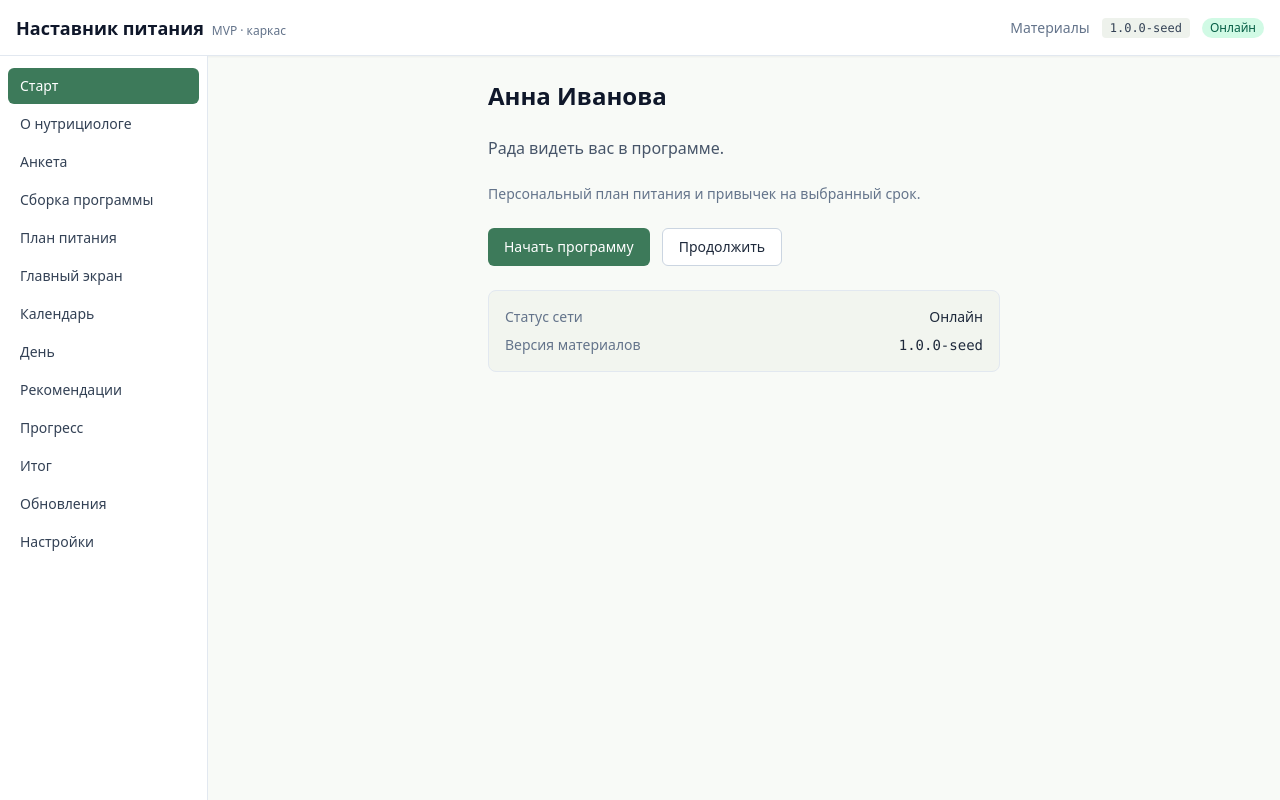
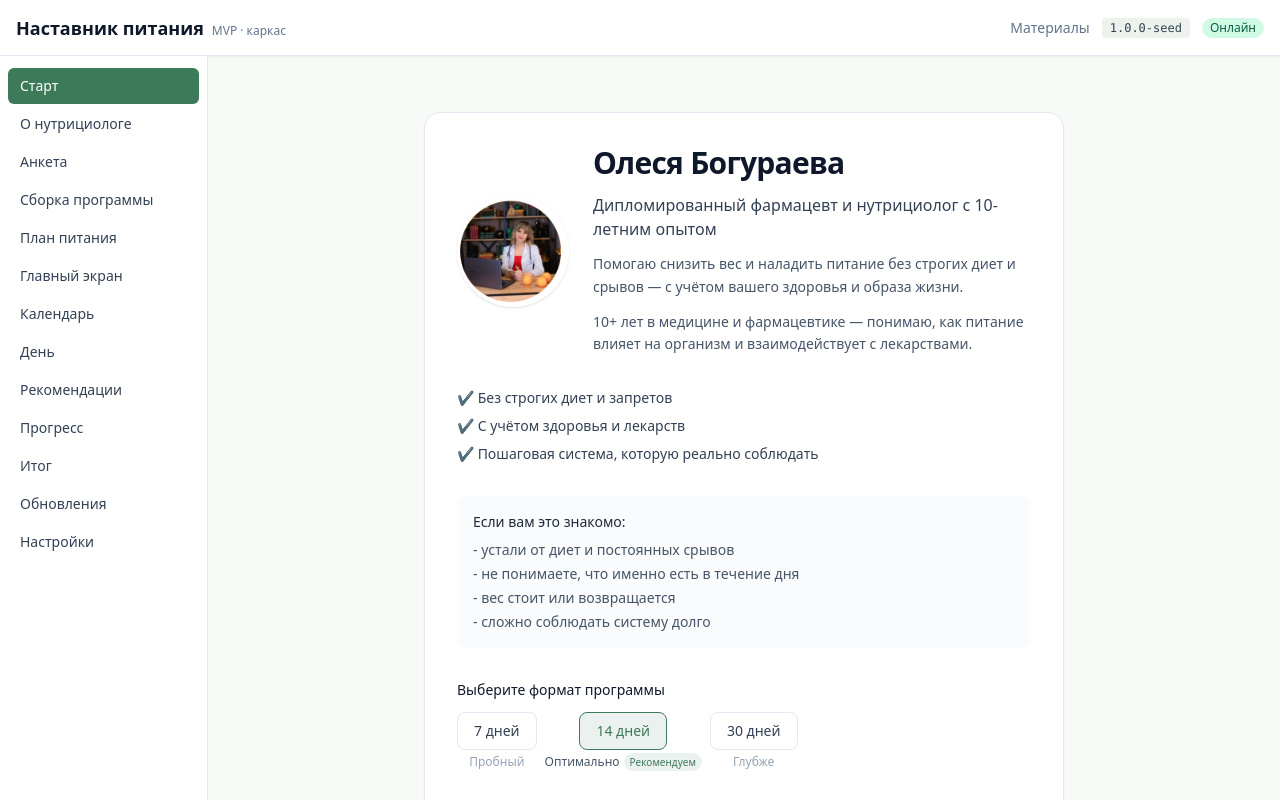
Before and after one commit to imidg1825/nutrition-coach-desktop, a React (Vite) app: page / in a window 1280 px wide. Built offline with nearby package versions, Linux system fonts and the light colour scheme; the HTML template or start-up script is replaced by a standard one.

Commit message:
feat: update StartPage UI, add Olesya branding and photo, improve UX

```diff
--- a/src/data/seeds/content/branding.json
+++ b/src/data/seeds/content/branding.json
@@ -1,7 +1,7 @@
 {
-  "nutritionistName": "Анна Иванова",
-  "welcome": "Рада видеть вас в программе.",
+  "nutritionistName": "Олеся Богураева",
+  "welcome": "Всем привет! Я Олеся Богураева, рада видеть вас в моей программе.",
   "programShortDescription": "Персональный план питания и привычек на выбранный срок.",
-  "contacts": "+7 900 000-00-00",
-  "approach": "Без жёстких ограничений — шаг за шагом."
+  "contacts": "Telegram: @Olesya_nutrifarma, канал: https://t.me/nutri_farma",
+  "approach": "Мой подход — научный и доказательный, без жёстких ограничений и без давления."
 }
--- a/src/pages/BuildingProgramPage.tsx
+++ b/src/pages/BuildingProgramPage.tsx
@@ -226,8 +226,11 @@ export function BuildingProgramPage({
           </div>
           <p className="mt-3 text-sm leading-relaxed text-amber-950/95">
             С учётом указанных особенностей программа будет избегать
-            потенциально неподходящих продуктов и способов приготовления. Для
-            точных рекомендаций лучше согласовать питание с профильным врачом.
+            потенциально неподходящих продуктов и способов приготовления.
+            Приложение не ставит диагнозы и не лечит. Если есть заболевания,
+            прием лекарств, анализы или выраженные ограничения, важно
+            согласовать питание со специалистом. Для разбора питания и
+            безопасных корректировок можно обратиться ко мне, Олесе Богураевой.
           </p>
         </section>
       ) : null}
--- a/src/pages/QuestionnairePage.tsx
+++ b/src/pages/QuestionnairePage.tsx
@@ -32,7 +32,7 @@ const STEP_TITLES = [
 ] as const;
 
 const MEDICAL_WARNING =
-  "Вы указали медицинские особенности. Мы можем предложить только общие мягкие рекомендации и привычки, но не лечебный рацион. Перед изменением питания мы бы посоветовали обсудить программу с врачом или профильным специалистом.";
+  "Вы указали медицинские особенности. Приложение не ставит диагнозы и не лечит, а помогает с мягкими общими ориентирами по питанию и привычкам. Если есть заболевания, прием лекарств, анализы или выраженные ограничения, важно согласовать питание со специалистом. Для разбора питания и безопасных корректировок вы можете обратиться ко мне, Олесе Богураевой.";
 
 function deepMergeQuestionnaire(
   seed: unknown,
--- a/src/pages/StartPage.tsx
+++ b/src/pages/StartPage.tsx
@@ -1,42 +1,148 @@
+import { useEffect, useState } from "react";
 import type { PageProps } from "./pageProps";
 
+const PROGRAM_CONFIG_STORAGE_KEY = "nutrition.programConfig";
+type ProgramDuration = 7 | 14 | 30;
+
 export function StartPage({ mock, navigate }: PageProps) {
-  const { branding, contentVersion } = mock.content;
+  const [duration, setDuration] = useState<ProgramDuration>(14);
+
+  useEffect(() => {
+    localStorage.setItem(
+      PROGRAM_CONFIG_STORAGE_KEY,
+      JSON.stringify({ duration }),
+    );
+  }, [duration]);
+
   return (
-    <div className="mx-auto max-w-lg space-y-6">
-      <h1 className="text-2xl font-semibold text-slate-900">
-        {branding.nutritionistName}
+    <div className="mx-auto w-full max-w-2xl px-4 pt-8">
+      <section className="space-y-8 rounded-2xl border border-slate-200 bg-white p-8 shadow-sm">
+        <header className="flex flex-col gap-4 sm:flex-row sm:items-center sm:gap-6">
+          <img
+            src="/assets/olesya.png"
+            alt="Олеся Богураева"
+            className="h-24 w-24 rounded-full object-cover shadow sm:h-28 sm:w-28"
+          />
+          <div className="space-y-3">
+            <h1 className="text-3xl font-semibold tracking-tight text-slate-900">
+              Олеся Богураева
             </h1>
-      <p className="text-slate-600">{branding.welcome}</p>
-      <p className="text-sm text-slate-500">{branding.programShortDescription}</p>
-      <div className="flex flex-wrap gap-3">
+            <p className="text-base font-medium text-slate-700">
+              Дипломированный фармацевт и нутрициолог с 10-летним опытом
+            </p>
+            <p className="text-sm leading-relaxed text-slate-600">
+              Помогаю снизить вес и наладить питание без строгих диет и срывов —
+              с учётом вашего здоровья и образа жизни.
+            </p>
+            <p className="text-sm leading-relaxed text-slate-600">
+              10+ лет в медицине и фармацевтике — понимаю, как питание влияет на
+              организм и взаимодействует с лекарствами.
+            </p>
+          </div>
+        </header>
+
+        <ul className="space-y-2 text-sm text-slate-700">
+          <li>✔ Без строгих диет и запретов</li>
+          <li>✔ С учётом здоровья и лекарств</li>
+          <li>✔ Пошаговая система, которую реально соблюдать</li>
+        </ul>
+
+        <div className="space-y-2 rounded-lg bg-slate-50/80 p-4">
+          <p className="text-sm font-medium text-slate-800">Если вам это знакомо:</p>
+          <ul className="space-y-1 text-sm text-slate-600">
+            <li>- устали от диет и постоянных срывов</li>
+            <li>- не понимаете, что именно есть в течение дня</li>
+            <li>- вес стоит или возвращается</li>
+            <li>- сложно соблюдать систему долго</li>
+          </ul>
+        </div>
+
+        <div className="space-y-3">
+          <p className="text-sm font-medium text-slate-900">
+            Выберите формат программы
+          </p>
+          <div className="flex flex-wrap gap-2">
+            {[
+              { value: 7 as ProgramDuration, caption: "Пробный" },
+              { value: 14 as ProgramDuration, caption: "Оптимально" },
+              { value: 30 as ProgramDuration, caption: "Глубже" },
+            ].map(({ value, caption }) => {
+              const isActive = duration === value;
+              const isRecommended = value === 14;
+              return (
+                <div key={value} className="space-y-1 text-center">
+                  <button
+                    type="button"
+                    onClick={() => setDuration(value)}
+                    className={`rounded-lg border px-4 py-2 text-sm font-medium transition-colors ${
+                      isActive
+                        ? "border-accent bg-accent/10 text-accent"
+                        : "border-slate-200 bg-white text-slate-700 hover:bg-slate-50"
+                    }`}
+                  >
+                    {value} дней
+                  </button>
+                  <p
+                    className={`text-xs ${
+                      isRecommended ? "font-medium text-slate-600" : "text-slate-400"
+                    }`}
+                  >
+                    {caption}
+                    {isRecommended ? (
+                      <span className="ml-1 rounded-full bg-accent/10 px-1.5 py-0.5 text-[10px] text-accent">
+                        Рекомендуем
+                      </span>
+                    ) : null}
+                  </p>
+                </div>
+              );
+            })}
+          </div>
+        </div>
+
+        <div className="space-y-1.5">
+          <div className="flex flex-wrap items-center gap-2">
             <button
               type="button"
               onClick={() => navigate("questionnaire")}
-          className="rounded-md bg-accent px-4 py-2 text-sm font-medium text-white hover:bg-accent-hover"
+              className="rounded-lg bg-accent px-6 py-3 text-sm font-medium text-white shadow-sm hover:bg-accent-hover"
             >
               Начать программу
             </button>
+            <button
+              type="button"
+              onClick={() => navigate("about")}
+              className="rounded-lg border border-slate-300 bg-white px-5 py-3 text-sm font-medium text-slate-800 hover:bg-surface-muted"
+            >
+              Кто ведёт программу
+            </button>
+          </div>
+          <p className="text-xs text-slate-500">
+            Уже сегодня вы получите понятный план питания на первый день
+          </p>
+        </div>
         {mock.hasProgram ? (
           <button
             type="button"
             onClick={() => navigate("dashboard")}
-            className="rounded-md border border-slate-300 bg-white px-4 py-2 text-sm font-medium text-slate-800 hover:bg-surface-muted"
+            className="mt-3 px-1 py-1 text-sm font-medium text-slate-500 underline underline-offset-4 hover:text-slate-700"
           >
             Продолжить
           </button>
         ) : null}
+
+        <div className="space-y-4 rounded-xl border border-green-200 bg-green-100/70 p-6 shadow-sm">
+          <p className="text-sm font-semibold text-slate-900">
+            Вот что изменится уже в первые дни
+          </p>
+          <ul className="space-y-2 text-sm text-slate-700">
+            <li>✔ Чёткий план питания на каждый день без сложных расчётов</li>
+            <li>✔ Чёткое понимание: что есть в течение дня</li>
+            <li>✔ Контроль питания без подсчёта калорий</li>
+            <li>✔ Поддержка и мягкие корректировки без давления и стресса</li>
+          </ul>
         </div>
-      <dl className="grid gap-2 rounded-lg border border-slate-200 bg-surface-muted/60 p-4 text-sm">
-        <div className="flex justify-between">
-          <dt className="text-slate-500">Статус сети</dt>
-          <dd>{mock.isOnline ? "Онлайн" : "Офлайн"}</dd>
-        </div>
-        <div className="flex justify-between">
-          <dt className="text-slate-500">Версия материалов</dt>
-          <dd className="font-mono">{contentVersion.version}</dd>
-        </div>
-      </dl>
+      </section>
     </div>
   );
 }
```
Also changed, not shown: src/pages/AboutNutritionistPage.tsx (+50 -2 lines), src/pages/NutritionPlanPage.tsx (+8 -4 lines), public/assets/olesya.png (added), 1 other file (tests, documents, lock files or other folders). Lines whose indentation alone changed are shown as unchanged.
